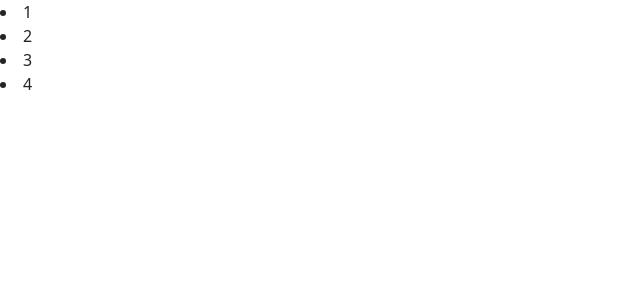
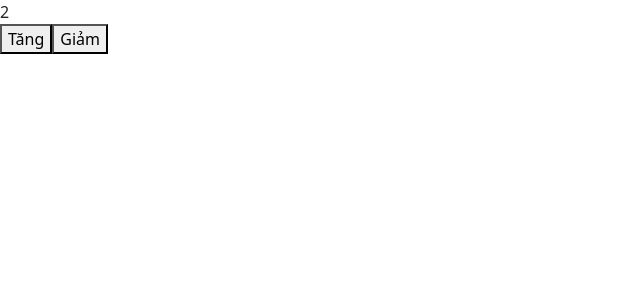
Before and after one commit to duoclv-260500-halong/asm_web_frontend, a React (Create React App) app: page / in a window 1280 px wide. Shown: the top 300 px of the page, without its empty margins (0-640 px from the left). Built offline with nearby package versions, Linux system fonts and the light colour scheme.

Commit message:
learn state

```diff
--- a/src/App.js
+++ b/src/App.js
@@ -1,10 +1,9 @@
 import './App.css'
 import 'bootstrap/dist/css/bootstrap.min.css';
-import TodoList from './components/TodoList'
+import CounterBox from './components/CounterBox';
 function App() {
-  const todoList = ["1", "2", "3", "4"]
   return (
-      <TodoList todoList={todoList}/>
+      <CounterBox/>
   )
 }
 
--- /dev/null
+++ b/src/components/CounterBox.js
@@ -0,0 +1,21 @@
+import React, {useState, useEffect} from 'react';
+let counter = 0
+const CounterBox = () => {
+    counter++
+    // const [counter, setCounter] = useState(0)
+    useEffect(() => {
+    //     setCounter(counter + 1)
+    console.log(counter)
+        return () => {alert(123)}
+    }, [counter]);
+    return (
+        <div>
+            {counter}
+            <br/>
+            <button onClick={() => counter++}>Tăng</button>
+            <button onClick={() => counter--}>Giảm</button>
+        </div>
+    );
+}
+
+export default CounterBox;
```
Also changed, not shown: src/components/colorBox.js (+16 -18 lines).
